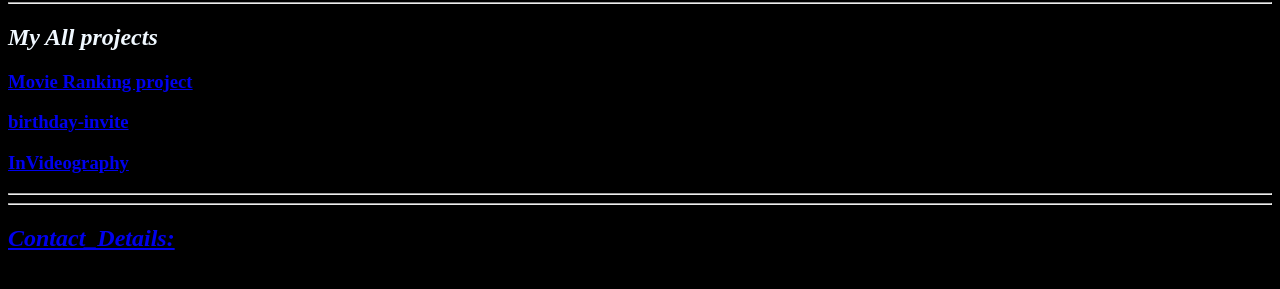
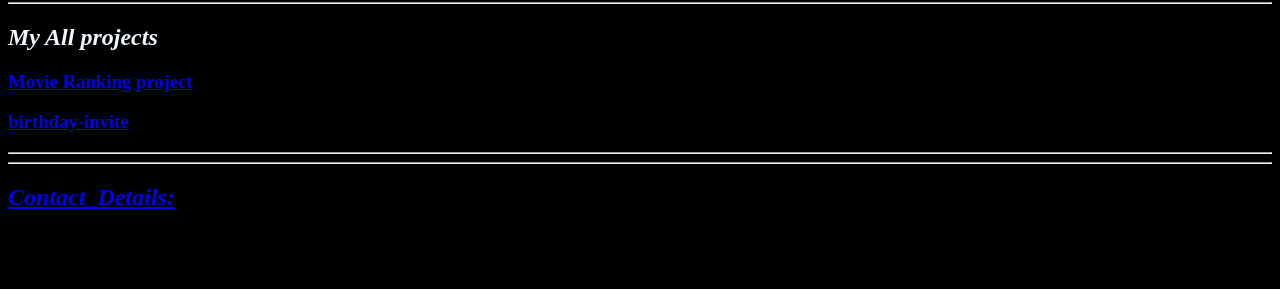
Before and after one commit to Thunder-tron/demo_html_file, a plain HTML site: page index.html in a window 1280 px wide. Shown: the part 297-586 px from the top of the page. Drawn offline with Linux system fonts and the light colour scheme.

Commit message:
Update index.html
removal of videography file

```diff
--- a/index.html
+++ b/index.html
@@ -14,9 +14,6 @@
     <h2 style="color: aliceblue;"><i>My All projects</i></h2>
     <h3><a href="./public/movie-ranking.html">Movie Ranking project</a></h3>
     <h3><a href="./public/birthday-invite.html">birthday-invite</a></h3>
-
-    <!-- TODO 2: Add Your previous projects' HTML into the public folder -->
-    <h3><a href="../3.3 Image Elements/index_trial.html">InVideography</a></h3>
     <hr>
     <hr>
     <h2><a href="./public/contact.html"><i>Contact_Details:</i></a><a></a></h2>
```
